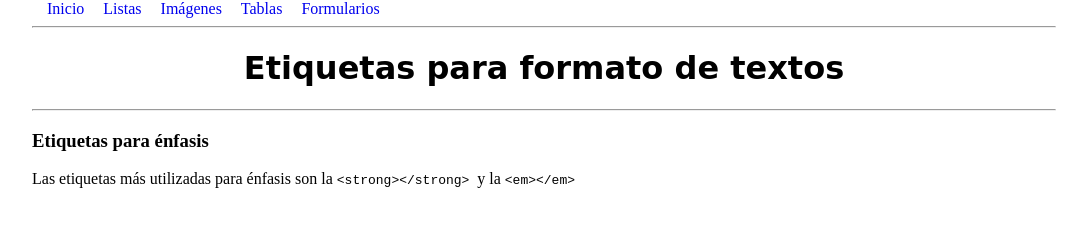
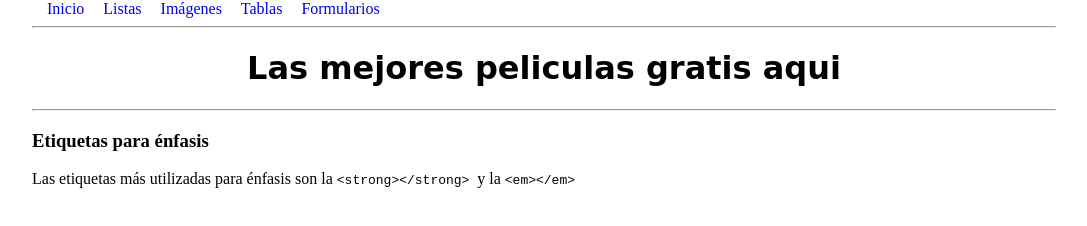
Before and after one commit to beagaleano/tarea_html_repo, a plain HTML site: page index.html in a window 1280 px wide. Shown: the whole page, without its empty margins (96-1183 px from the left). Drawn offline with Linux system fonts and the light colour scheme; a web font is replaced by a local one.

Commit message:
he modificado la pñagina principal

```diff
--- a/index.html
+++ b/index.html
@@ -18,7 +18,7 @@
 		<a href="formularios.html">Formularios</a>
 	</nav>
 	<hr>
-	<h1>Etiquetas para formato de textos</h1>
+	<h1>Las mejores peliculas gratis aqui</h1>
 	<hr>
 
 	<h3>Etiquetas para énfasis</h3>
```
